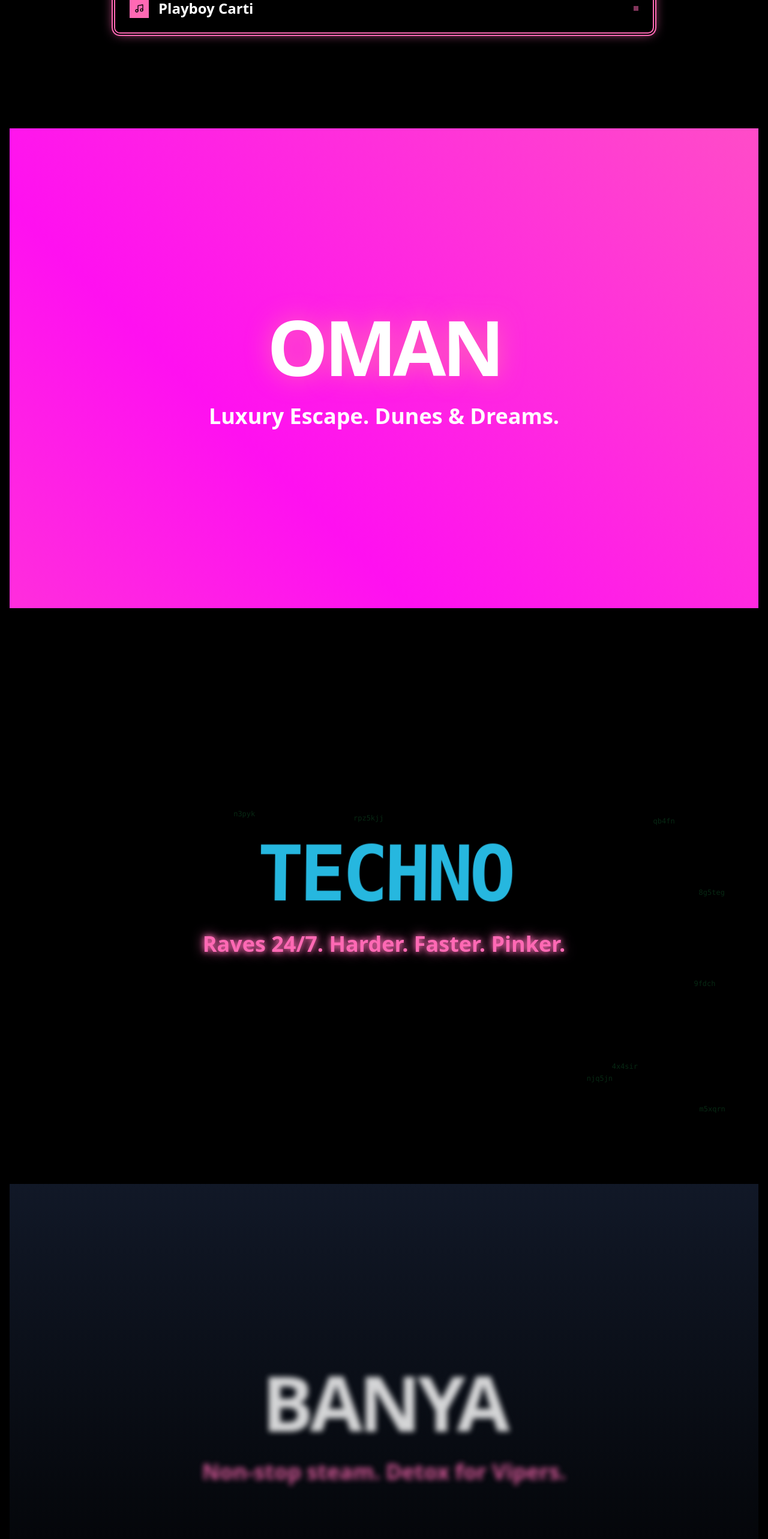
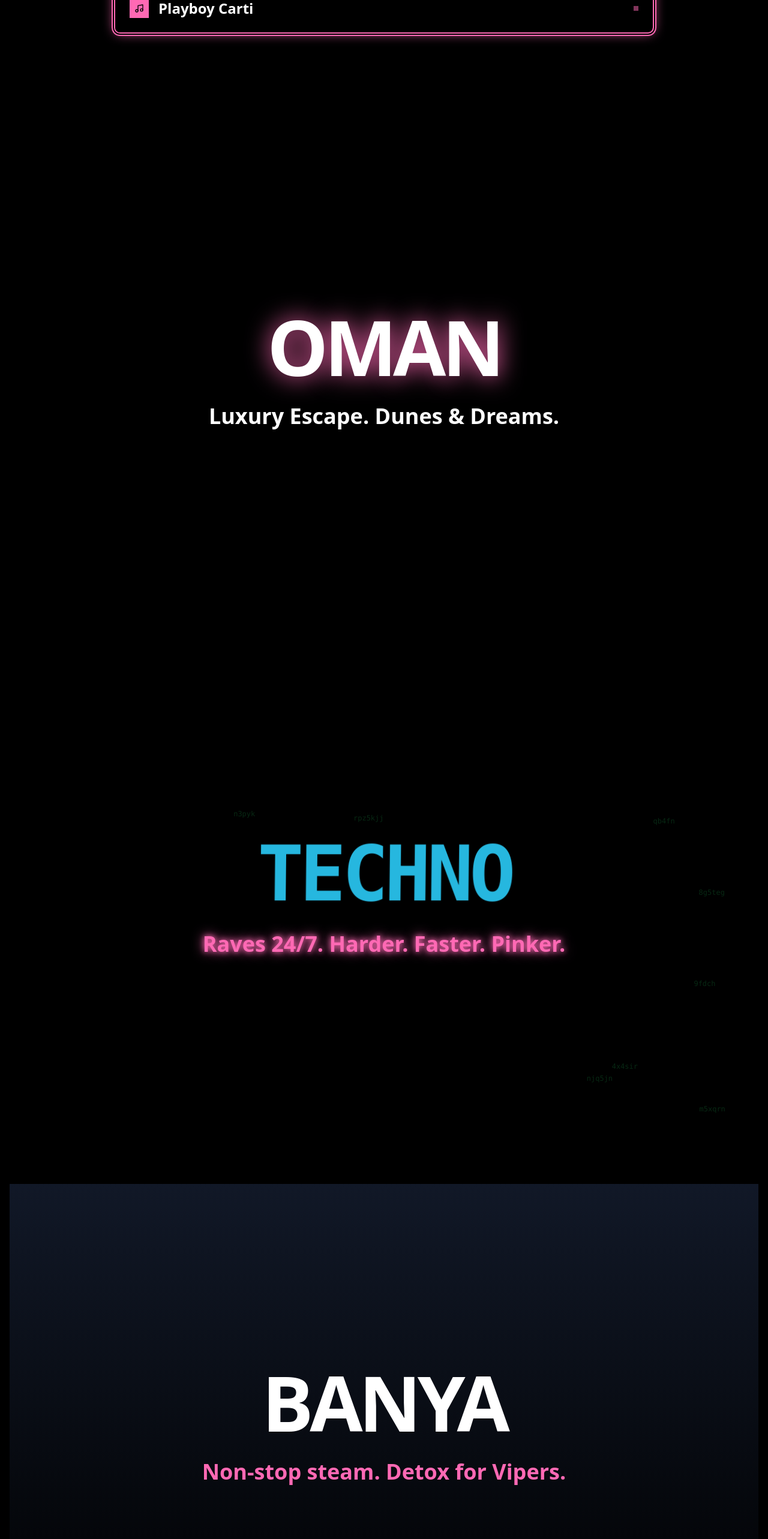
Before and after one commit to aloshhen/ai-project-196, a React (Vite) app: page / in a window 1280 px wide. Shown: the part 2234-4800 px from the top of the page at 60% size. Built offline with nearby package versions, Linux system fonts and the light colour scheme.

Commit message:
Update src/index.css

```diff
--- a/src/index.css
+++ b/src/index.css
@@ -78,21 +78,6 @@
     }
   }
 
-  .sand-wave {
-    background: linear-gradient(45deg, #FF69B4 0%, #FF10F0 25%, #FF69B4 50%, #FF10F0 75%, #FF69B4 100%);
-    background-size: 400% 400%;
-    animation: sand-wave 8s ease infinite;
-  }
-
-  @keyframes sand-wave {
-    0%, 100% {
-      background-position: 0% 50%;
-    }
-    50% {
-      background-position: 100% 50%;
-    }
-  }
-
   .matrix-glitch {
     animation: matrix-glitch 0.5s infinite;
   }
@@ -112,21 +97,6 @@
     }
   }
 
-  .blur-steam {
-    animation: blur-steam 4s ease-in-out infinite;
-  }
-
-  @keyframes blur-steam {
-    0%, 100% {
-      filter: blur(0px);
-      opacity: 1;
-    }
-    50% {
-      filter: blur(8px);
-      opacity: 0.7;
-    }
-  }
-
   .pixel-border {
     box-shadow:
       0 0 0 2px #FF69B4,
```
